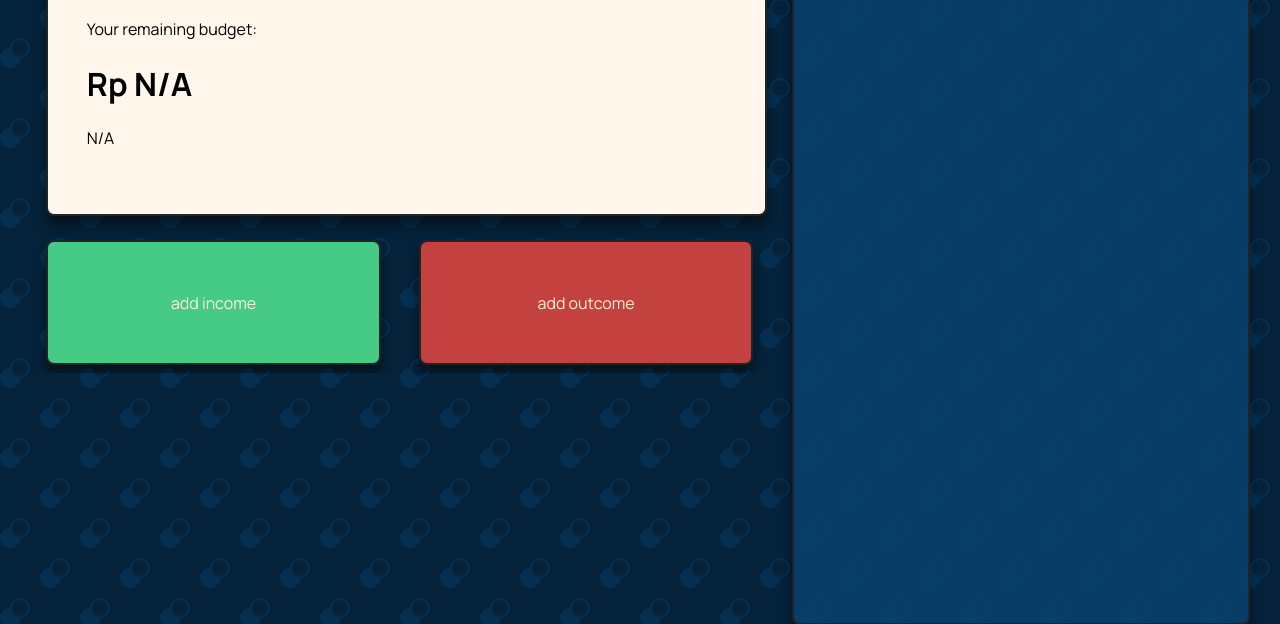
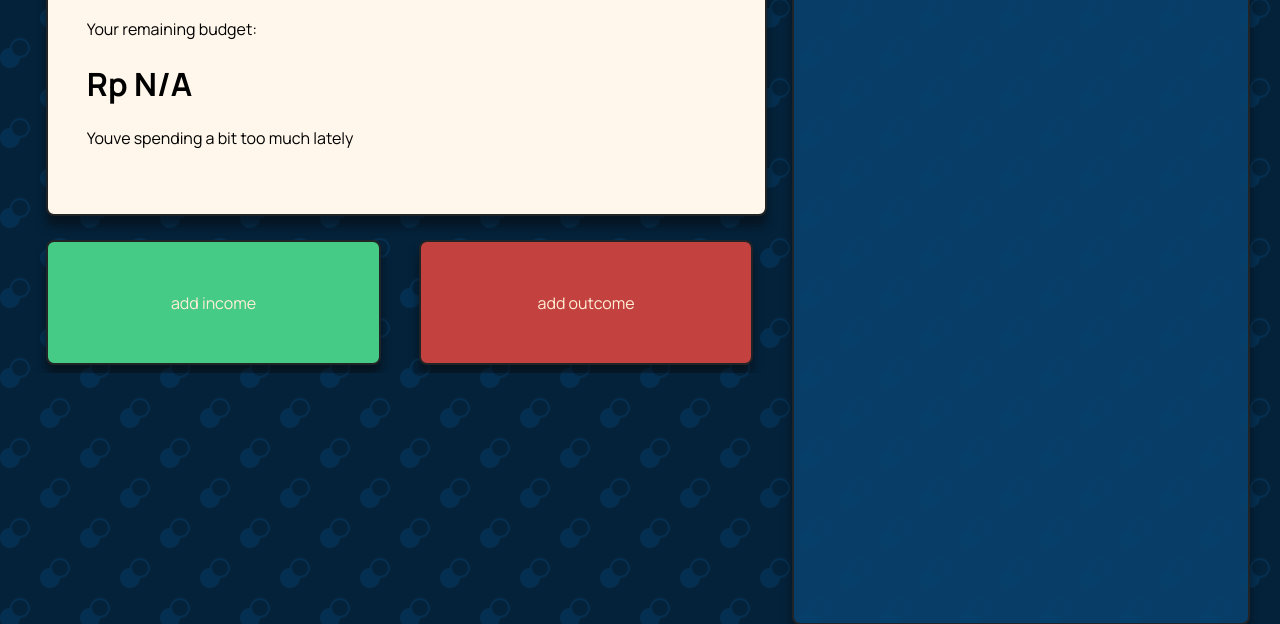
Before and after one commit to yuiyeyo/Hepengku, a Flask app: template templates/dashboard.html in a window 1280 px wide. Shown: the part 122-746 px from the top of the page. Run offline with Flask 3, Linux system fonts and the light colour scheme; the template is opened without the code that fills it, so the values that code supplies are empty.

Commit message:
Update dashboard.html

```diff
--- a/templates/dashboard.html
+++ b/templates/dashboard.html
@@ -33,7 +33,7 @@
                     {% if budgetamt > 0 %}
                         You’re still under your budget! Keep it up!
                     {% else %}
-                        N/A
+                        Youve spending a bit too much lately
                     {% endif %}
                 </p>
 
```
